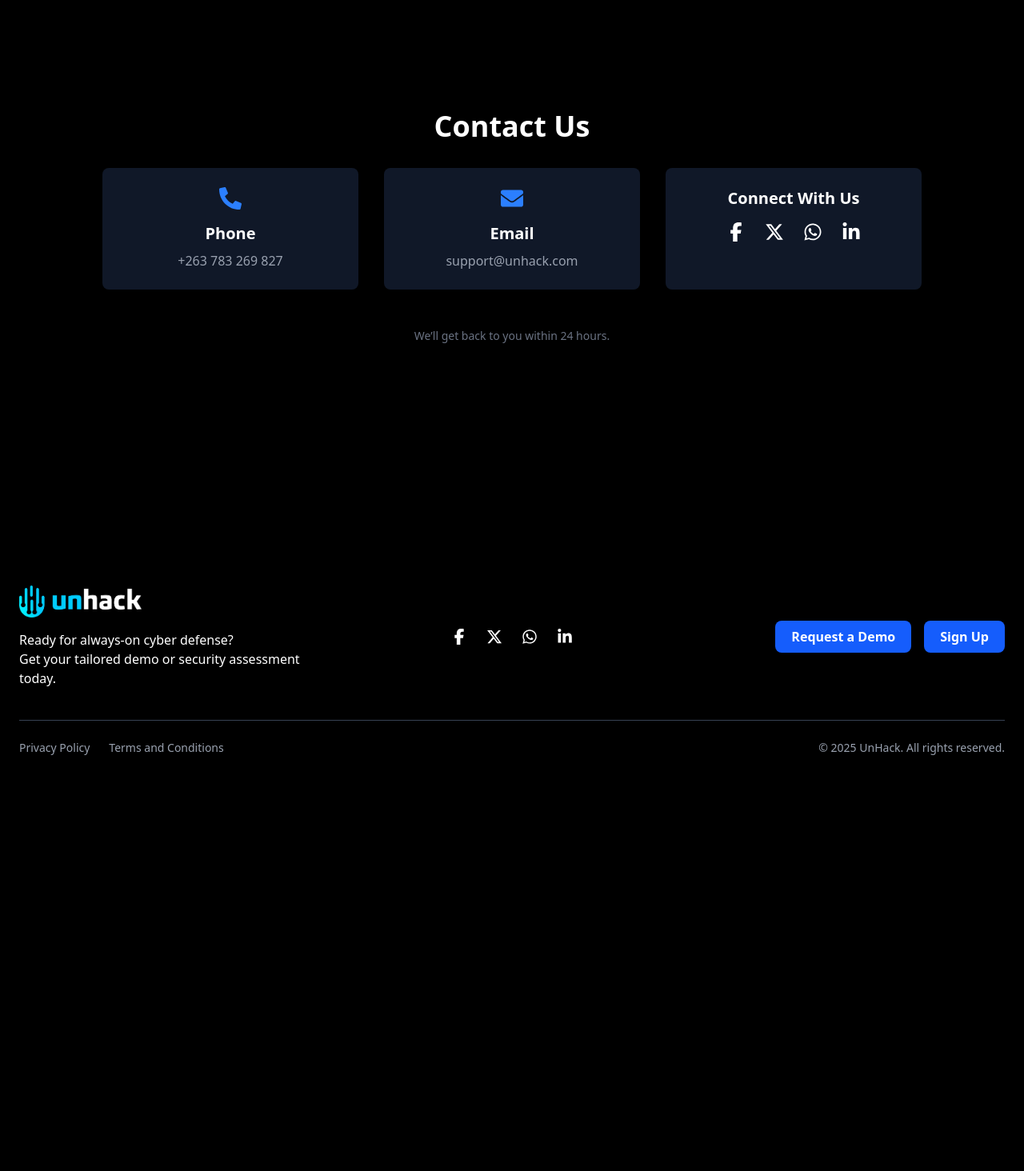
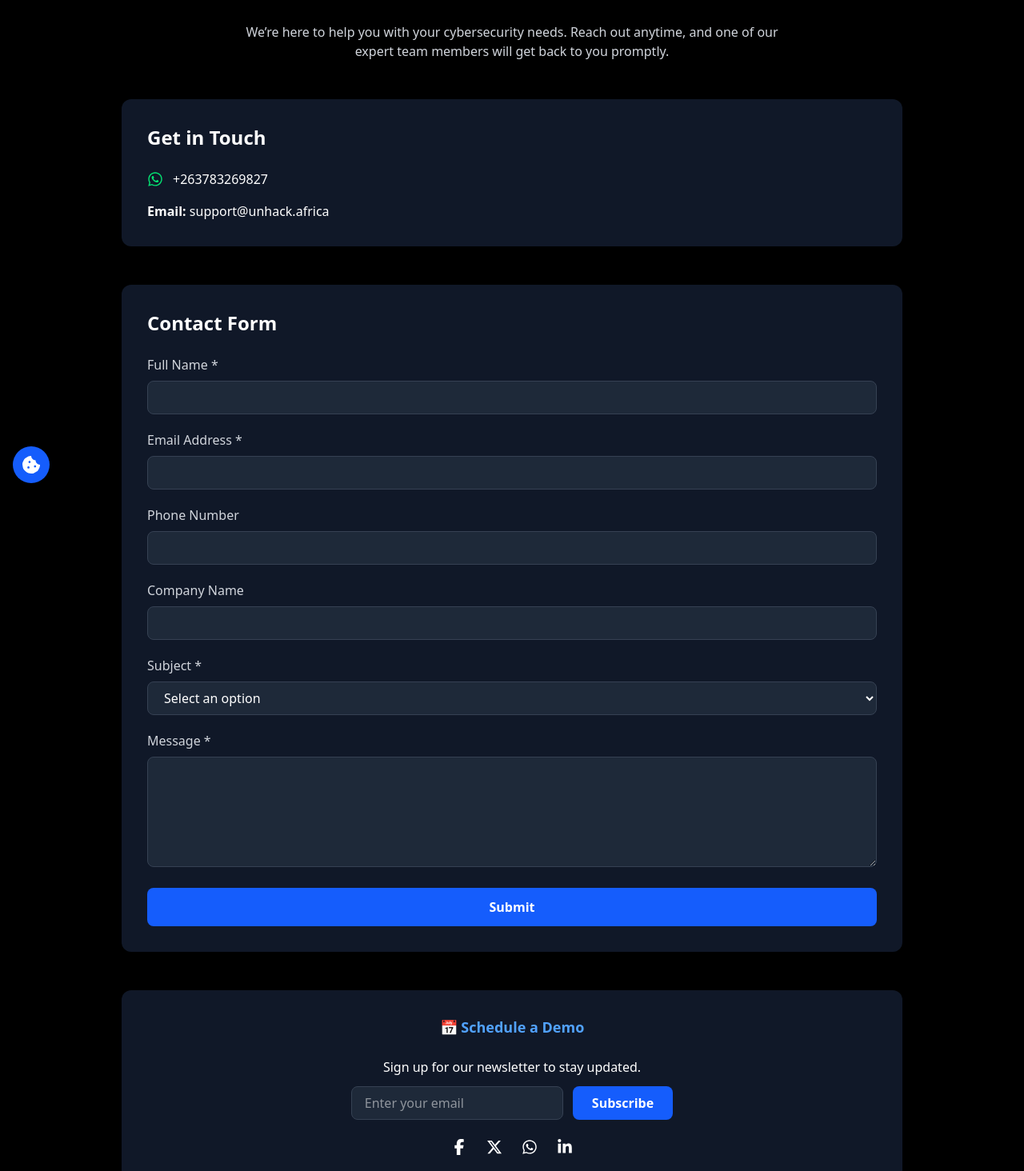
Before and after one commit to Tinti116dev/react-landing-page, a React (Vite) app: page /contacts in a window 1280 px wide. Shown: the part 180-1644 px from the top of the page at 80% size. Before the commit the page ends 1149 px from the top, so only its background shows below. Built offline with nearby package versions, Linux system fonts and the light colour scheme.

Commit message:
initial commit

```diff
--- a/src/App.jsx
+++ b/src/App.jsx
@@ -14,6 +14,7 @@ import FAQs from "./pages/FAQs";
 import Contacts from "./pages/Contacts";
 import TermsAndConditions from "./pages/TermsAndConditions";
 import ScrollToTopButton from "./components/ScrollToTopButton";
+import CookieButton from "./components/CookieButton";
 
 function App() {
   const [showCookieModal, setShowCookieModal] = useState(false);
@@ -41,6 +42,9 @@ function App() {
       {/* Footer with cookie modal trigger */}
       <Footer onOpenCookieModal={handleOpenCookieModal} />
 
+      {/* Floating Cookie Button */}
+      <CookieButton onClick={handleOpenCookieModal} />
+
       {/* Cookie Modal */}
       <CookieModal
         isOpen={showCookieModal}
--- /dev/null
+++ b/src/components/CookieButton.jsx
@@ -0,0 +1,17 @@
+// src/components/CookieButton.jsx
+import React from "react";
+import { FaCookieBite } from "react-icons/fa";
+
+function CookieButton({ onClick }) {
+  return (
+    <button
+      onClick={onClick}
+      className="fixed left-4 bottom-4 bg-blue-600 hover:bg-blue-700 text-white p-3 rounded-full shadow-lg z-50 transition"
+      aria-label="Cookie Preferences"
+    >
+      <FaCookieBite size={22} />
+    </button>
+  );
+}
+
+export default CookieButton;
--- a/src/components/Navbar.jsx
+++ b/src/components/Navbar.jsx
@@ -16,7 +16,7 @@ const Navbar = () => {
           <img
             src="/logo.png"
             alt="Logo"
-            className="h-8 w-auto cursor-pointer"
+            className="h-11 w-auto cursor-pointer"
           />
         </Link>
 
@@ -35,7 +35,7 @@ const Navbar = () => {
             FAQs
           </Link>
           <Link to="/contacts" className="hover:text-blue-400">
-            Contacts
+            Contact
           </Link>
         </div>
 
--- a/src/pages/Contacts.jsx
+++ b/src/pages/Contacts.jsx
@@ -1,83 +1,171 @@
 // src/pages/Contacts.jsx
 import React from "react";
-import { FaPhoneAlt, FaEnvelope } from "react-icons/fa";
 import {
+  FaWhatsapp,
   FaFacebookF,
   FaXTwitter,
-  FaWhatsapp,
   FaLinkedinIn,
 } from "react-icons/fa6";
+import { Link } from "react-router-dom";
 
 function Contacts() {
   return (
-    <div className="bg-black text-gray-300 min-h-screen flex flex-col items-center justify-center px-6 py-16">
-      {/* Header */}
-      <h1 className="text-4xl font-bold text-white mb-8 text-center">
-        Contact Us
-      </h1>
+    <div className="bg-black text-white min-h-screen pt-20 pb-16">
+      <div className="max-w-5xl mx-auto px-6">
+        {/* Header */}
+        <h1 className="text-4xl font-bold mb-6 text-center">Contact Us</h1>
+        <p className="text-gray-300 text-center max-w-2xl mx-auto mb-12">
+          We’re here to help you with your cybersecurity needs. Reach out
+          anytime, and one of our expert team members will get back to you
+          promptly.
+        </p>
 
-      {/* Contact Info Grid */}
-      <div className="grid grid-cols-1 md:grid-cols-3 gap-8 max-w-5xl w-full">
-        {/* Phone */}
-        <div className="flex flex-col items-center bg-gray-900 p-6 rounded-lg shadow-lg hover:shadow-xl transition">
-          <FaPhoneAlt size={28} className="text-blue-500 mb-4" />
-          <h2 className="text-xl font-semibold text-white mb-2">Phone</h2>
-          <p className="text-gray-400">+263 783 269 827</p>
+        {/* Contact Info */}
+        <div className="bg-gray-900 rounded-xl p-8 mb-12 shadow-lg">
+          <h2 className="text-2xl font-semibold mb-6">Get in Touch</h2>
+          <div className="space-y-4">
+            <p className="flex items-center">
+              <FaWhatsapp className="text-green-400 mr-3" size={20} />
+              <span>+263783269827</span>
+            </p>
+            <p>
+              <span className="font-semibold">Email:</span>{" "}
+              support@unhack.africa
+            </p>
+          </div>
         </div>
 
-        {/* Email */}
-        <div className="flex flex-col items-center bg-gray-900 p-6 rounded-lg shadow-lg hover:shadow-xl transition">
-          <FaEnvelope size={28} className="text-blue-500 mb-4" />
-          <h2 className="text-xl font-semibold text-white mb-2">Email</h2>
-          <p className="text-gray-400">support@unhack.com</p>
+        {/* Contact Form */}
+        <div className="bg-gray-900 rounded-xl p-8 mb-12 shadow-lg">
+          <h2 className="text-2xl font-semibold mb-6">Contact Form</h2>
+          <form className="space-y-5">
+            {/* Full Name */}
+            <div>
+              <label className="block text-gray-300 mb-2">Full Name *</label>
+              <input
+                type="text"
+                required
+                className="w-full px-4 py-2 rounded-lg bg-gray-800 text-white border border-gray-700 focus:outline-none focus:border-blue-500"
+              />
+            </div>
+
+            {/* Email */}
+            <div>
+              <label className="block text-gray-300 mb-2">Email Address *</label>
+              <input
+                type="email"
+                required
+                className="w-full px-4 py-2 rounded-lg bg-gray-800 text-white border border-gray-700 focus:outline-none focus:border-blue-500"
+              />
+            </div>
+
+            {/* Phone Number */}
+            <div>
+              <label className="block text-gray-300 mb-2">Phone Number</label>
+              <input
+                type="text"
+                className="w-full px-4 py-2 rounded-lg bg-gray-800 text-white border border-gray-700 focus:outline-none focus:border-blue-500"
+              />
+            </div>
+
+            {/* Company Name */}
+            <div>
+              <label className="block text-gray-300 mb-2">Company Name</label>
+              <input
+                type="text"
+                className="w-full px-4 py-2 rounded-lg bg-gray-800 text-white border border-gray-700 focus:outline-none focus:border-blue-500"
+              />
+            </div>
+
+            {/* Subject / Inquiry Type */}
+            <div>
+              <label className="block text-gray-300 mb-2">Subject *</label>
+              <select
+                required
+                className="w-full px-4 py-2 rounded-lg bg-gray-800 text-white border border-gray-700 focus:outline-none focus:border-blue-500"
+              >
+                <option value="">Select an option</option>
+                <option>General Inquiry</option>
+                <option>Sales & Demo Request</option>
+                <option>Support</option>
+                <option>Partnerships</option>
+              </select>
+            </div>
+
+            {/* Message */}
+            <div>
+              <label className="block text-gray-300 mb-2">Message *</label>
+              <textarea
+                required
+                rows="5"
+                className="w-full px-4 py-2 rounded-lg bg-gray-800 text-white border border-gray-700 focus:outline-none focus:border-blue-500"
+              ></textarea>
+            </div>
+
+            {/* Submit */}
+            <button
+              type="submit"
+              className="w-full py-3 bg-blue-600 hover:bg-blue-700 rounded-lg font-semibold transition"
+            >
+              Submit
+            </button>
+          </form>
         </div>
 
-        {/* Social Media */}
-        <div className="flex flex-col items-center bg-gray-900 p-6 rounded-lg shadow-lg hover:shadow-xl transition">
-          <h2 className="text-xl font-semibold text-white mb-4">
-            Connect With Us
-          </h2>
-          <div className="flex space-x-6 text-white">
+        {/* Extra Links */}
+        <div className="bg-gray-900 rounded-xl p-8 shadow-lg space-y-6 text-center">
+          {/* Schedule Demo */}
+          <Link
+            to="/demo"
+            className="block text-blue-400 hover:text-blue-500 font-semibold text-lg"
+          >
+            📅 Schedule a Demo
+          </Link>
+
+          {/* Newsletter Signup */}
+          <div>
+            <p className="mb-3">Sign up for our newsletter to stay updated.</p>
+            <form className="flex flex-col sm:flex-row justify-center gap-3">
+              <input
+                type="email"
+                placeholder="Enter your email"
+                className="px-4 py-2 rounded-lg bg-gray-800 text-white border border-gray-700 focus:outline-none focus:border-blue-500"
+              />
+              <button
+                type="submit"
+                className="px-6 py-2 bg-blue-600 hover:bg-blue-700 rounded-lg font-semibold transition"
+              >
+                Subscribe
+              </button>
+            </form>
+          </div>
+
+          {/* Social Media Icons */}
+          <div className="flex justify-center space-x-6 mt-4 text-white">
             <a
               href="https://www.facebook.com/profile.php?id=61580287678230"
-              target="_blank"
-              rel="noopener noreferrer"
               className="hover:text-blue-400"
             >
-              <FaFacebookF size={24} />
+              <FaFacebookF size={20} />
             </a>
             <a
               href="https://x.com/UnHack_Africa"
-              target="_blank"
-              rel="noopener noreferrer"
-              className="hover:text-gray-300"
+              className="hover:text-white"
             >
-              <FaXTwitter size={24} />
+              <FaXTwitter size={20} />
             </a>
             <a
               href="https://wa.me/263783269827"
-              target="_blank"
-              rel="noopener noreferrer"
               className="hover:text-green-400"
             >
-              <FaWhatsapp size={24} />
+              <FaWhatsapp size={20} />
             </a>
-            <a
-              href="#"
-              target="_blank"
-              rel="noopener noreferrer"
-              className="hover:text-blue-400"
-            >
-              <FaLinkedinIn size={24} />
+            <a href="#" className="hover:text-blue-400">
+              <FaLinkedinIn size={20} />
             </a>
           </div>
         </div>
       </div>
-
-      {/* Footer-style message */}
-      <p className="text-sm text-gray-500 mt-12 text-center">
-        We’ll get back to you within 24 hours.
-      </p>
     </div>
   );
 }
--- a/src/pages/Demo.jsx
+++ b/src/pages/Demo.jsx
@@ -1,120 +1,184 @@
 // src/pages/Demo.jsx
-import React from "react";
-import demoBg from "../assets/images/Picture3.jpg"; // ✅ adjust filename to match your assets folder
+import { useState } from "react";
 
 export default function Demo() {
+  const [formData, setFormData] = useState({
+    fullName: "",
+    jobTitle: "",
+    companyName: "",
+    companySize: "",
+    industry: "",
+    email: "",
+    phone: "",
+    areasOfInterest: [],
+    challenges: "",
+    comments: "",
+    consent: false,
+  });
+
+  const handleChange = (e) => {
+    const { name, value, type, checked } = e.target;
+    if (type === "checkbox" && name === "areasOfInterest") {
+      setFormData((prev) => {
+        if (checked) {
+          return { ...prev, areasOfInterest: [...prev.areasOfInterest, value] };
+        } else {
+          return {
+            ...prev,
+            areasOfInterest: prev.areasOfInterest.filter((v) => v !== value),
+          };
+        }
+      });
+    } else if (type === "checkbox") {
+      setFormData({ ...formData, [name]: checked });
+    } else {
+      setFormData({ ...formData, [name]: value });
+    }
+  };
+
+  const handleSubmit = (e) => {
+    e.preventDefault();
+    console.log("Demo Request Submitted:", formData);
+    alert("Thank you! Your demo request has been submitted.");
+  };
+
   return (
     <div
-      className="relative py-20 px-6"
-      style={{
-        backgroundImage: `url(${demoBg})`,
-        backgroundSize: "cover",
-        backgroundPosition: "center",
-      }}
+      className="min-h-screen py-16 px-6 lg:px-20 bg-black bg-cover bg-center bg-no-repeat"
+      style={{ backgroundImage: "url('/images/demo-bg.jpg')" }} // change path to your actual image
     >
-      {/* Dark overlay */}
-      <div className="absolute inset-0 bg-black/70"></div>
+      <div className="max-w-4xl mx-auto bg-gray-900 bg-opacity-90 shadow-lg rounded-lg p-8 text-white">
+        <h1 className="text-3xl font-bold mb-6 text-center">Request a Demo</h1>
+        <p className="text-gray-300 text-center mb-8">
+          Fill out the form below to schedule your personalized demo with our
+          cybersecurity experts.
+        </p>
 
-      {/* Content */}
-      <div className="relative max-w-3xl mx-auto bg-[#0f172a]/95 p-10 rounded-2xl shadow-lg text-white">
-        <h2 className="text-2xl font-bold text-center mb-8">Request a Demo</h2>
-
-        <form className="space-y-6">
-          {/* Full Name + Job Title */}
-          <div className="grid grid-cols-1 md:grid-cols-2 gap-6">
+        <form onSubmit={handleSubmit} className="space-y-6">
+          {/* Full Name */}
           <div>
-              <label className="block mb-2 text-sm">Full Name *</label>
+            <label className="block font-medium">Full Name *</label>
             <input
               type="text"
-                className="w-full px-4 py-3 rounded-lg bg-gray-800 border border-gray-700 focus:outline-none focus:ring-2 focus:ring-blue-600"
+              name="fullName"
               required
+              value={formData.fullName}
+              onChange={handleChange}
+              className="w-full border rounded-lg p-2 mt-1 text-black"
             />
           </div>
+
+          {/* Job Title */}
           <div>
-              <label className="block mb-2 text-sm">Job Title / Role *</label>
+            <label className="block font-medium">Job Title / Role *</label>
             <input
               type="text"
-                className="w-full px-4 py-3 rounded-lg bg-gray-800 border border-gray-700 focus:outline-none focus:ring-2 focus:ring-blue-600"
+              name="jobTitle"
               required
+              value={formData.jobTitle}
+              onChange={handleChange}
+              className="w-full border rounded-lg p-2 mt-1 text-black"
             />
           </div>
+
+          {/* Company Name */}
+          <div>
+            <label className="block font-medium">Company Name *</label>
+            <input
+              type="text"
+              name="companyName"
+              required
+              value={formData.companyName}
+              onChange={handleChange}
+              className="w-full border rounded-lg p-2 mt-1 text-black"
+            />
           </div>
 
-          {/* Company Name + Size */}
+          {/* Company Size */}
           <div>
-            <label className="block mb-2 text-sm">Company Name *</label>
-            <input
-              type="text"
-              className="w-full px-4 py-3 rounded-lg bg-gray-800 border border-gray-700 focus:outline-none focus:ring-2 focus:ring-blue-600"
-              required
-            />
-          </div>
-          <div>
-            <label className="block mb-2 text-sm">Company Size</label>
-            <select className="w-full px-4 py-3 rounded-lg bg-gray-800 border border-gray-700 focus:outline-none focus:ring-2 focus:ring-blue-600">
-              <option>Select...</option>
-              <option>1-50</option>
-              <option>51-200</option>
-              <option>201-1000</option>
-              <option>1000+</option>
+            <label className="block font-medium">Company Size</label>
+            <select
+              name="companySize"
+              value={formData.companySize}
+              onChange={handleChange}
+              className="w-full border rounded-lg p-2 mt-1 text-black"
+            >
+              <option value="">Select company size</option>
+              <option value="micro">Micro – 1-9 employees</option>
+              <option value="small">Small – 10-49 employees</option>
+              <option value="medium">Medium – 50-249 employees</option>
+              <option value="large">Large – 250+ employees</option>
             </select>
           </div>
 
           {/* Industry */}
           <div>
-            <label className="block mb-2 text-sm">Industry / Sector *</label>
+            <label className="block font-medium">Industry / Sector</label>
             <select
-              className="w-full px-4 py-3 rounded-lg bg-gray-800 border border-gray-700 focus:outline-none focus:ring-2 focus:ring-blue-600"
-              required
+              name="industry"
+              value={formData.industry}
+              onChange={handleChange}
+              className="w-full border rounded-lg p-2 mt-1 text-black"
             >
-              <option>Select...</option>
-              <option>Finance</option>
-              <option>Healthcare</option>
-              <option>Education</option>
-              <option>Government</option>
-              <option>Other</option>
+              <option value="">Select an industry</option>
+              <option value="Financial Services">Financial Services</option>
+              <option value="Healthcare">Healthcare</option>
+              <option value="Retail">Retail</option>
+              <option value="Legal">Legal</option>
+              <option value="Government">Government</option>
+              <option value="Technology">Technology</option>
+              <option value="Other">Other</option>
             </select>
           </div>
 
-          {/* Email + Phone */}
-          <div className="grid grid-cols-1 md:grid-cols-2 gap-6">
+          {/* Email */}
           <div>
-              <label className="block mb-2 text-sm">Email Address *</label>
+            <label className="block font-medium">Email Address *</label>
             <input
               type="email"
-                className="w-full px-4 py-3 rounded-lg bg-gray-800 border border-gray-700 focus:outline-none focus:ring-2 focus:ring-blue-600"
+              name="email"
               required
+              value={formData.email}
+              onChange={handleChange}
+              className="w-full border rounded-lg p-2 mt-1 text-black"
             />
           </div>
+
+          {/* Phone */}
           <div>
-              <label className="block mb-2 text-sm">Phone Number</label>
+            <label className="block font-medium">Phone Number</label>
             <input
               type="tel"
-                className="w-full px-4 py-3 rounded-lg bg-gray-800 border border-gray-700 focus:outline-none focus:ring-2 focus:ring-blue-600"
+              name="phone"
+              value={formData.phone}
+              onChange={handleChange}
+              className="w-full border rounded-lg p-2 mt-1 text-black"
             />
-            </div>
           </div>
 
           {/* Areas of Interest */}
           <div>
-            <label className="block mb-3 text-sm">Areas of Interest</label>
-            <div className="grid grid-cols-1 sm:grid-cols-2 gap-2 text-sm">
+            <label className="block font-medium">Areas of Interest</label>
+            <div className="grid grid-cols-2 gap-2 mt-2 text-gray-200">
               {[
                 "24/7 Threat Monitoring",
                 "Incident Response",
                 "Threat Intelligence",
                 "Vulnerability Management",
                 "Security Awareness Training",
-                "Forensics & Post-Incident Analysis",
+                "Forensics and Post-Incident Analysis",
                 "Incident Remediation Support",
                 "General Overview / Other",
-              ].map((area, i) => (
-                <label key={i} className="flex items-center gap-2">
+              ].map((item) => (
+                <label key={item} className="flex items-center space-x-2">
                   <input
                     type="checkbox"
-                    className="text-blue-600 focus:ring-blue-600"
+                    name="areasOfInterest"
+                    value={item}
+                    checked={formData.areasOfInterest.includes(item)}
+                    onChange={handleChange}
                   />
-                  {area}
+                  <span>{item}</span>
                 </label>
               ))}
             </div>
@@ -122,52 +186,69 @@ export default function Demo() {
 
           {/* Challenges */}
           <div>
-            <label className="block mb-2 text-sm">
+            <label className="block font-medium">
               Current Cybersecurity Challenges or Goals
             </label>
             <textarea
-              rows="3"
-              className="w-full px-4 py-3 rounded-lg bg-gray-800 border border-gray-700 focus:outline-none focus:ring-2 focus:ring-blue-600"
-            ></textarea>
+              name="challenges"
+              value={formData.challenges}
+              onChange={handleChange}
+              className="w-full border rounded-lg p-2 mt-1 text-black"
+              rows={3}
+            />
           </div>
 
           {/* Additional Comments */}
           <div>
-            <label className="block mb-2 text-sm">
+            <label className="block font-medium">
               Additional Comments or Questions
             </label>
             <textarea
-              rows="3"
-              className="w-full px-4 py-3 rounded-lg bg-gray-800 border border-gray-700 focus:outline-none focus:ring-2 focus:ring-blue-600"
-            ></textarea>
+              name="comments"
+              value={formData.comments}
+              onChange={handleChange}
+              className="w-full border rounded-lg p-2 mt-1 text-black"
+              rows={3}
+            />
           </div>
 
-          {/* Terms */}
-          <div className="flex items-start gap-2 text-sm">
+          {/* Consent */}
+          <div className="flex items-center">
             <input
               type="checkbox"
+              name="consent"
+              checked={formData.consent}
+              onChange={handleChange}
               required
-              className="mt-1 text-blue-600 focus:ring-blue-600"
+              className="mr-2"
             />
-            <p>
+            <span className="text-sm">
               I agree to the{" "}
-              <a href="/privacy" className="text-blue-400 underline">
+              <a
+                href="/privacy-policy"
+                className="text-blue-400 underline"
+                target="_blank"
+              >
                 Privacy Policy
               </a>{" "}
               and{" "}
-              <a href="/terms" className="text-blue-400 underline">
-                Terms
+              <a
+                href="/terms-and-conditions"
+                className="text-blue-400 underline"
+                target="_blank"
+              >
+                Terms & Conditions
               </a>
               .
-            </p>
+            </span>
           </div>
 
           {/* Submit */}
           <button
             type="submit"
-            className="w-full bg-blue-600 hover:bg-blue-700 py-3 rounded-lg font-semibold transition"
+            className="w-full bg-blue-600 hover:bg-blue-700 text-white font-semibold py-3 rounded-lg"
           >
-            🚀 Request Demo
+            Submit Demo Request
           </button>
         </form>
       </div>
```
Also changed, not shown: src/components/Hero.jsx (+4 -3 lines). Lines whose indentation alone changed are shown as unchanged.
